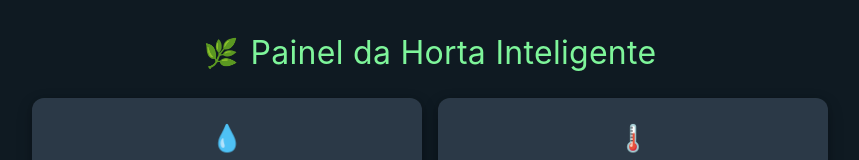
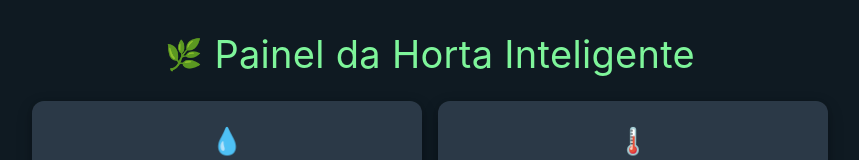
Before and after one commit to JoaoP007/TCC-Horta-Inteligente, a React (Vite) app: page / in a window 1280 px wide. Shown: the top 160 px of the page, without its empty margins (210-1069 px from the left). Built offline with nearby package versions, Linux system fonts and the light colour scheme; no server answers; the database is empty.

Commit message:
titulo maior

```diff
--- a/src/App.css
+++ b/src/App.css
@@ -37,8 +37,8 @@ html,body,#root{ height:100%; width:100%; }
 
 /* Cabeçalho */
 .header{ display:flex; align-items:center; justify-content:center; gap:12px; }
-.header h1{ margin:0; font-size:32px; color:#7ef59a; text-align:center; letter-spacing:.3px; }
-.leaf{ font-size:28px; }
+.header h1{ margin:0; font-size:38px; color:#7ef59a; text-align:center; letter-spacing:.3px; }
+.leaf{ font-size:30px; }
 
 /* ---------- Cartões e Painéis com sombra + hover ---------- */
 .stats{ display:grid; grid-template-columns:repeat(2,minmax(0,1fr)); gap:16px; }
```
